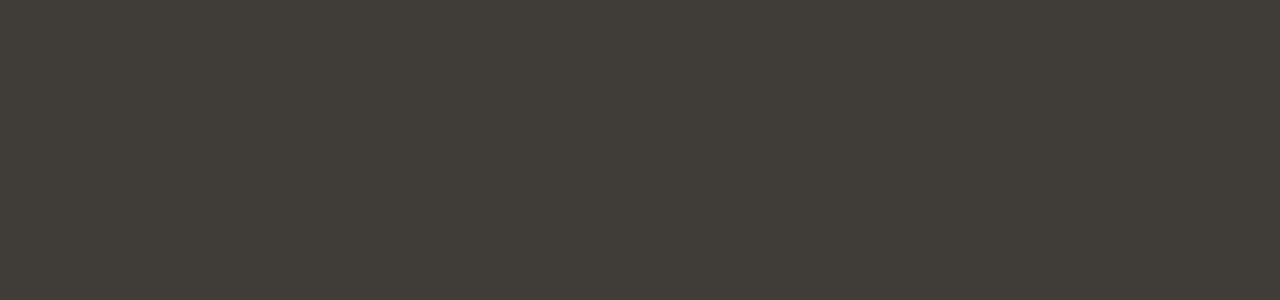
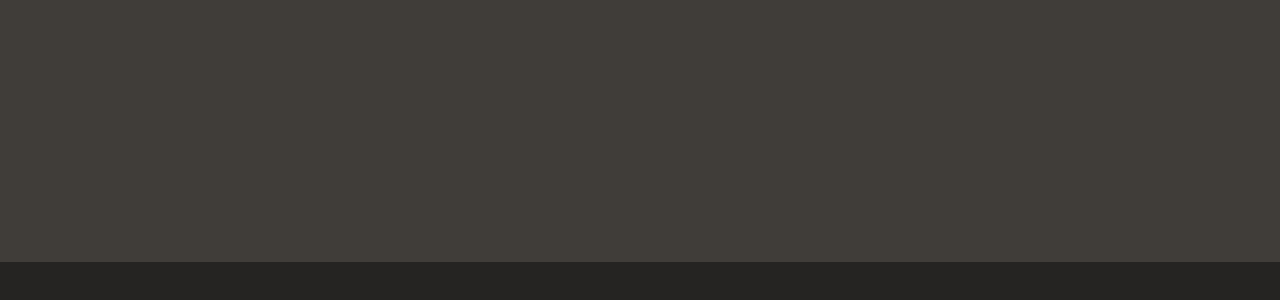
Before and after one commit to deep-sea-tactics/robot, a SvelteKit app in the folder apps/web/: page / in a window 1280 px wide. Shown: the part 378-678 px from the top of the page. Built offline with nearby package versions, Linux system fonts and the light colour scheme.

Commit message:
Made not one but 2 boxes

```diff
--- a/apps/web/src/routes/+layout.svelte
+++ b/apps/web/src/routes/+layout.svelte
@@ -5,5 +5,12 @@
         margin: 0px;
         padding: 0px;
         background: #403D39;
+
+
+        --bg: #403D39;
+        --bgDark: #252422;
+        --accent: #2C3289;
+        --light: #CCC5B9;
+        --text: #FFFCF2;
     }
 </style>
--- a/apps/web/src/routes/+page.svelte
+++ b/apps/web/src/routes/+page.svelte
@@ -3,7 +3,25 @@
 </script>
 
 <div class="wrap">
-    <div>
+    <div class="grid">
 
     </div>
+    <div class="bottomBar">
+    </div>
 </div>
+
+
+
+<style>
+    .grid {
+        min-height: 10vh;
+        height: 80vh;
+    }
+    .bottomBar {
+        height: 20vh;
+        min-height: 10vh;
+        background: var(--bgDark);
+        display: flex;
+        flex-direction: row;
+    }
+</style>
```
Also changed, not shown: apps/web/src/lib/components/Controller.svelte (added).
